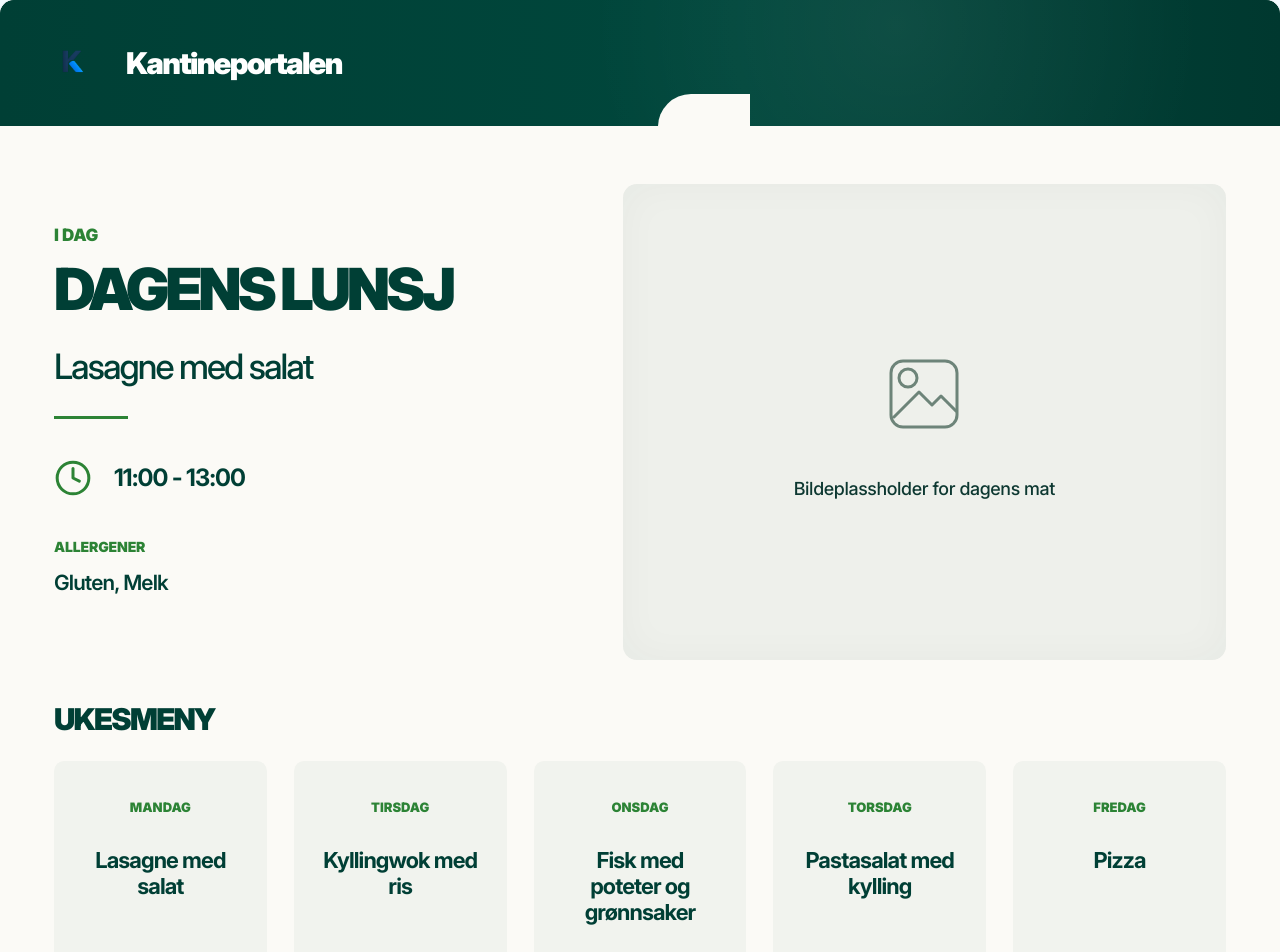
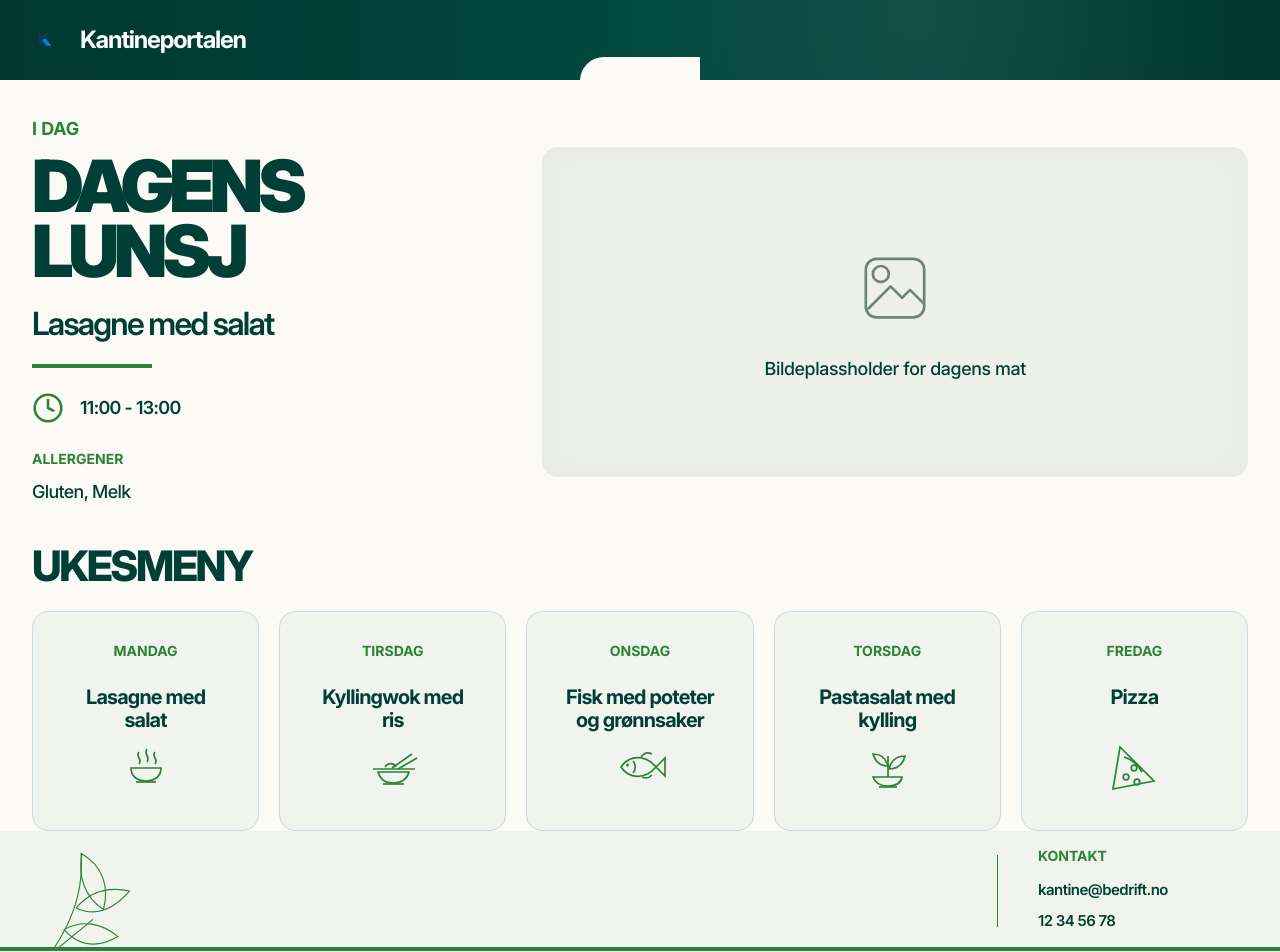
Before and after one commit to oscarostby/fagpr-ve, a React (Vite) app in the folder kantineportalen/client/: page / in a window 1280 px wide. Shown: the top 952 px of the page. Built offline with nearby package versions, Linux system fonts and the light colour scheme.

Commit message:
Gjør portalen kompakt etter spesifikasjon

```diff
--- a/kantineportalen/client/src/components/FoodPlaceholder.tsx
+++ b/kantineportalen/client/src/components/FoodPlaceholder.tsx
@@ -5,15 +5,15 @@ type FoodPlaceholderProps = {
 export function FoodPlaceholder({ className = '' }: FoodPlaceholderProps) {
   return (
     <div
-      className={`flex flex-col items-center justify-center rounded-[14px] bg-[#eef0eb] text-center text-[#6d8479] shadow-[inset_0_0_42px_rgba(8,61,52,0.035)] ${className}`}
+      className={`flex flex-col items-center justify-center rounded-xl bg-[#eef0eb] text-center text-[#6d8479] shadow-[inset_0_0_44px_rgba(8,61,52,0.04)] ${className}`}
       aria-label="Bildeplassholder for dagens mat"
     >
-      <svg className="h-[50px] w-[50px] md:h-[104px] md:w-[104px]" viewBox="0 0 104 104" fill="none" aria-hidden="true">
+      <svg className="h-[52px] w-[52px] md:h-[92px] md:w-[92px]" viewBox="0 0 104 104" fill="none" aria-hidden="true">
         <rect x="19" y="18" width="66" height="66" rx="12" stroke="currentColor" strokeWidth="3" />
         <circle cx="36" cy="35" r="9" stroke="currentColor" strokeWidth="3" />
         <path d="M22 74L47 49L60 62L69 53L84 68" stroke="currentColor" strokeWidth="3" strokeLinecap="round" strokeLinejoin="round" />
       </svg>
-      <p className="mt-3 text-[11px] font-medium tracking-[-0.02em] text-[#0d3831] md:mt-7 md:text-[18px]">
+      <p className="mt-3 text-[11px] font-medium tracking-[-0.02em] text-[#003f35] md:mt-5 md:text-[18px]">
         Bildeplassholder for dagens mat
       </p>
     </div>
--- a/kantineportalen/client/src/components/Footer.tsx
+++ b/kantineportalen/client/src/components/Footer.tsx
@@ -1,12 +1,12 @@
 function LeafGraphic() {
   return (
-    <svg viewBox="0 0 150 160" aria-hidden="true" className="absolute bottom-[-6px] left-[25px] h-[126px] w-[128px] text-[#2c8335] md:bottom-[-8px] md:left-[50px] md:h-[162px] md:w-[158px]">
+    <svg viewBox="0 0 150 150" aria-hidden="true" className="absolute bottom-[-8px] left-8 h-[116px] w-[116px] text-[#2c8335] md:left-10">
       <g fill="none" stroke="currentColor" strokeLinecap="round" strokeLinejoin="round" strokeWidth="1.45">
-        <path d="M10 158C41 112 58 68 54 12" />
-        <path d="M55 13C83 31 93 58 84 90 59 73 50 45 55 13Z" />
-        <path d="M32 117C56 104 82 108 104 128 75 144 51 140 32 117Z" />
-        <path d="M48 88C65 66 88 58 119 64 99 88 74 100 48 88Z" />
-        <path d="M16 152 69 104" />
+        <path d="M10 148C40 106 57 65 53 13" />
+        <path d="M54 14C81 30 90 56 82 86 58 70 49 44 54 14Z" />
+        <path d="M31 112C54 99 79 103 101 121 73 137 50 133 31 112Z" />
+        <path d="M47 84C64 63 86 56 116 62 96 85 72 96 47 84Z" />
+        <path d="M16 142 68 99" />
       </g>
     </svg>
   )
@@ -14,15 +14,15 @@ function LeafGraphic() {
 
 export function Footer() {
   return (
-    <footer className="relative h-[144px] overflow-hidden bg-[#f1f4ec] md:h-[184px]">
+    <footer className="relative mt-0 h-[120px] overflow-hidden bg-[#f1f4ec]">
       <LeafGraphic />
-      <div className="absolute bottom-0 left-0 h-[5px] w-full bg-[#2c8335]" />
-      <div className="ml-[54%] flex h-full items-center gap-[28px] md:ml-[75%] md:gap-[46px]">
-        <div className="h-[72px] w-px bg-[#2c8335] md:h-[99px]" />
-        <address className="not-italic text-[#003f35]">
-          <p className="text-[11px] font-black uppercase leading-none text-[#2c8335] md:text-[14px]">Kontakt</p>
-          <a className="mt-[19px] block text-[12px] font-semibold tracking-[-0.04em] hover:underline md:text-[15px]" href="mailto:kantine@y3.no">kantine@y3.no</a>
-          <a className="mt-[12px] block text-[12px] font-semibold tracking-[-0.04em] hover:underline md:text-[15px]" href="tel:+4712345678">12 34 56 78</a>
+      <div className="absolute bottom-0 left-0 h-[4px] w-full bg-[#2c8335]" />
+      <div className="mx-auto flex h-full max-w-[1400px] items-center justify-end gap-8 px-8 md:gap-10">
+        <div className="h-[72px] w-px bg-[#2c8335]" />
+        <address className="w-[210px] not-italic text-[#003f35]">
+          <p className="text-[14px] font-bold uppercase leading-none text-[#2c8335]">Kontakt</p>
+          <a className="mt-4 block text-[15px] font-semibold tracking-[-0.035em] hover:underline" href="mailto:kantine@bedrift.no">kantine@bedrift.no</a>
+          <a className="mt-2 block text-[15px] font-semibold tracking-[-0.035em] hover:underline" href="tel:+4712345678">12 34 56 78</a>
         </address>
       </div>
     </footer>
--- a/kantineportalen/client/src/components/Header.tsx
+++ b/kantineportalen/client/src/components/Header.tsx
@@ -2,14 +2,13 @@ import lightLogo from '@/assets/images/logosommer.png'
 
 export function Header() {
   return (
-    <header className="relative h-[88px] overflow-hidden rounded-t-[14px] bg-[#003f35] text-white md:h-[126px]">
-      <div className="absolute inset-0 bg-[radial-gradient(circle_at_70%_20%,rgba(255,255,255,0.06),transparent_34%),linear-gradient(90deg,#003f35_0%,#00473c_58%,#00382f_100%)]" />
-      <div className="absolute bottom-[-1px] left-[55%] hidden h-[33px] w-[92px] -translate-x-1/2 rounded-tl-[48px] bg-[#fbfaf6] md:block" />
-      <div className="absolute bottom-[-1px] left-[76%] h-[18px] w-[58px] -translate-x-1/2 rounded-tl-[34px] bg-[#fbfaf6] md:hidden" />
+    <header className="relative h-[80px] w-full overflow-hidden bg-[#003f35] text-white">
+      <div className="absolute inset-0 bg-[radial-gradient(circle_at_72%_20%,rgba(255,255,255,0.08),transparent_34%),linear-gradient(90deg,#00382f_0%,#00493d_50%,#00372f_100%)]" />
+      <div className="absolute bottom-[-1px] left-1/2 h-[24px] w-[120px] -translate-x-1/2 rounded-tl-[40px] bg-[#fbfaf6]" />
 
-      <a href="/" aria-label="Kantineportalen forside" className="relative z-10 flex h-full items-center gap-[14px] px-[26px] md:gap-[22px] md:px-[40px]">
-        <img src={lightLogo} alt="Kantineportalen logo" className="h-[46px] w-[46px] object-contain md:h-[64px] md:w-[64px]" />
-        <span className="text-[19px] font-black tracking-[-0.055em] md:text-[30px]">Kantineportalen</span>
+      <a href="/" aria-label="Kantineportalen forside" className="relative z-10 flex h-full items-center gap-4 pl-6">
+        <img src={lightLogo} alt="Kantineportalen logo" className="h-10 w-10 object-contain" />
+        <span className="text-[22px] font-bold tracking-[-0.05em] text-white md:text-[24px]">Kantineportalen</span>
       </a>
     </header>
   )
--- a/kantineportalen/client/src/components/LunchCard.tsx
+++ b/kantineportalen/client/src/components/LunchCard.tsx
@@ -1,7 +1,7 @@
 import { Clock } from 'lucide-react'
 
+import { FoodPlaceholder } from '@/components/FoodPlaceholder'
 import type { Lunch } from '@/types/menu'
-import { FoodPlaceholder } from '@/components/FoodPlaceholder'
 
 type LunchCardProps = {
   lunch: Lunch
@@ -9,33 +9,32 @@ type LunchCardProps = {
 
 export function LunchCard({ lunch }: LunchCardProps) {
   return (
-    <section className="grid items-start gap-[24px] md:grid-cols-[0.82fr_1fr] md:gap-[74px]">
-      <div className="md:pt-[43px]">
-        <p className="mb-[8px] text-[12px] font-black uppercase leading-none tracking-[-0.01em] text-[#2c8335] md:mb-[17px] md:text-[17px]">
-          I DAG
-        </p>
-        <h1 className="text-[30px] font-black leading-[0.98] tracking-[-0.065em] text-[#003f35] md:text-[58px]">
-          DAGENS LUNSJ
+    <section className="grid items-center gap-8 md:grid-cols-[minmax(0,0.4fr)_minmax(0,0.6fr)] md:gap-10">
+      <div>
+        <p className="mb-4 text-[18px] font-bold uppercase leading-none text-[#2c8335]">I DAG</p>
+        <h1 className="text-[48px] font-black leading-[0.9] tracking-[-0.07em] text-[#003f35] sm:text-[60px] md:text-[72px]">
+          <span className="block">DAGENS</span>
+          <span className="block">LUNSJ</span>
         </h1>
-        <p className="mt-[20px] text-[23px] font-medium leading-none tracking-[-0.055em] text-[#003f35] md:mt-[31px] md:text-[35px]">
+        <p className="mt-6 text-[28px] font-semibold leading-none tracking-[-0.055em] text-[#003f35] md:text-[32px]">
           {lunch.title}
         </p>
-        <div className="mt-[19px] h-[2px] w-[46px] bg-[#2c8335] md:mt-[32px] md:h-[3px] md:w-[74px]" />
+        <div className="my-6 h-1 w-[120px] bg-[#2c8335]" />
 
-        <div className="mt-[20px] flex items-center gap-[14px] text-[16px] font-bold tracking-[-0.04em] text-[#003f35] md:mt-[40px] md:gap-[22px] md:text-[24px]">
-          <Clock className="h-[26px] w-[26px] stroke-[1.9] text-[#2c8335] md:h-[38px] md:w-[38px]" aria-hidden="true" />
+        <div className="flex items-center gap-4 text-[18px] font-semibold tracking-[-0.035em] text-[#003f35]">
+          <Clock className="h-8 w-8 stroke-[1.9] text-[#2c8335]" aria-hidden="true" />
           <span>{lunch.servingTime}</span>
         </div>
 
-        <div className="mt-[24px] md:mt-[43px]">
-          <p className="text-[10px] font-black uppercase leading-none tracking-[-0.01em] text-[#2c8335] md:text-[14px]">Allergener</p>
-          <p className="mt-[8px] text-[14px] font-semibold tracking-[-0.04em] text-[#003f35] md:mt-[13px] md:text-[21px]">
+        <div className="mt-7">
+          <p className="text-[14px] font-bold uppercase leading-none text-[#2c8335]">Allergener</p>
+          <p className="mt-3 text-[18px] font-medium tracking-[-0.035em] text-[#003f35]">
             {lunch.allergens.join(', ')}
           </p>
         </div>
       </div>
 
-      <FoodPlaceholder className="h-[118px] w-full md:h-[476px]" />
+      <FoodPlaceholder className="h-[170px] w-full md:h-[330px]" />
     </section>
   )
 }
--- a/kantineportalen/client/src/components/WeeklyMenuCard.tsx
+++ b/kantineportalen/client/src/components/WeeklyMenuCard.tsx
@@ -1,5 +1,5 @@
+import { MenuIcon } from '@/components/MenuIcon'
 import type { WeeklyMenuItem } from '@/types/menu'
-import { MenuIcon } from '@/components/MenuIcon'
 
 type WeeklyMenuCardProps = {
   item: WeeklyMenuItem
@@ -7,14 +7,14 @@ type WeeklyMenuCardProps = {
 
 export function WeeklyMenuCard({ item }: WeeklyMenuCardProps) {
   return (
-    <article className="flex h-[55px] items-center justify-between rounded-[8px] bg-[#f1f3ee] px-[14px] text-[#003f35] md:h-[310px] md:flex-col md:justify-start md:rounded-[10px] md:px-[24px] md:py-[40px]">
+    <article className="flex h-[58px] items-center justify-between rounded-xl border border-[#e7eae2] bg-[#f1f3ee] px-4 text-[#003f35] md:h-[220px] md:flex-col md:justify-start md:px-5 md:py-8">
       <div className="min-w-0 md:text-center">
-        <p className="text-[8px] font-black uppercase leading-none text-[#2c8335] md:text-[13px]">{item.day}</p>
-        <h3 className="mt-[7px] max-w-[210px] text-[11px] font-bold leading-[1.15] tracking-[-0.04em] md:mt-[34px] md:max-w-[160px] md:text-[22px] md:leading-[1.18]">
+        <p className="text-[10px] font-bold uppercase leading-none text-[#2c8335] md:text-[14px]">{item.day}</p>
+        <h3 className="mt-2 max-w-[220px] text-[12px] font-bold leading-[1.15] tracking-[-0.04em] md:mt-7 md:max-w-[160px] md:text-[20px] md:leading-[1.15]">
           {item.title}
         </h3>
       </div>
-      <MenuIcon type={item.icon} className="h-[39px] w-[39px] shrink-0 text-[#2c8335] md:mt-auto md:h-[62px] md:w-[62px]" />
+      <MenuIcon type={item.icon} className="h-10 w-10 shrink-0 text-[#2c8335] md:mt-auto md:h-[64px] md:w-[64px]" />
     </article>
   )
 }
--- a/kantineportalen/client/src/layouts/MainLayout.tsx
+++ b/kantineportalen/client/src/layouts/MainLayout.tsx
@@ -5,7 +5,7 @@ import { Header } from '@/components/Header'
 
 export function MainLayout() {
   return (
-    <div className="mx-auto min-h-screen max-w-[1440px] overflow-hidden rounded-t-[14px] bg-[#fbfaf6] text-[#003f35] shadow-[0_0_0_1px_rgba(0,0,0,0.04)]">
+    <div className="min-h-screen bg-[#fbfaf6] text-[#003f35]">
       <Header />
       <Outlet />
       <Footer />
--- a/kantineportalen/client/src/pages/Home/HomePage.tsx
+++ b/kantineportalen/client/src/pages/Home/HomePage.tsx
@@ -4,15 +4,15 @@ import { todayLunch, weeklyMenu } from '@/data/mockMenu'
 
 export function HomePage() {
   return (
-    <main className="bg-[#fbfaf6]">
-      <section className="px-[26px] pb-[27px] pt-[47px] md:px-[54px] md:pb-[48px] md:pt-[58px]">
+    <main>
+      <section className="mx-auto max-w-[1400px] px-8 pb-0 pt-10">
         <LunchCard lunch={todayLunch} />
 
-        <section className="mt-[26px] md:mt-[44px]" aria-labelledby="weekly-menu-heading">
-          <h2 id="weekly-menu-heading" className="text-[19px] font-black uppercase leading-none tracking-[-0.055em] text-[#003f35] md:text-[30px]">
+        <section className="mt-10" aria-labelledby="weekly-menu-heading">
+          <h2 id="weekly-menu-heading" className="mb-6 text-[36px] font-extrabold uppercase leading-none tracking-[-0.055em] text-[#003f35] md:text-[42px]">
             Ukesmeny
           </h2>
-          <div className="mt-[14px] grid gap-[8px] md:mt-[27px] md:grid-cols-5 md:gap-[27px]">
+          <div className="grid gap-3 md:grid-cols-5 md:gap-5">
             {weeklyMenu.map((item) => (
               <WeeklyMenuCard item={item} key={item.day} />
             ))}
```
